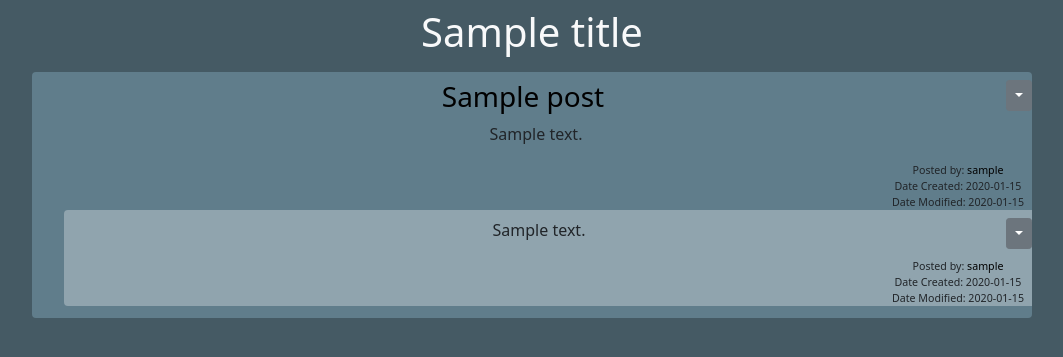
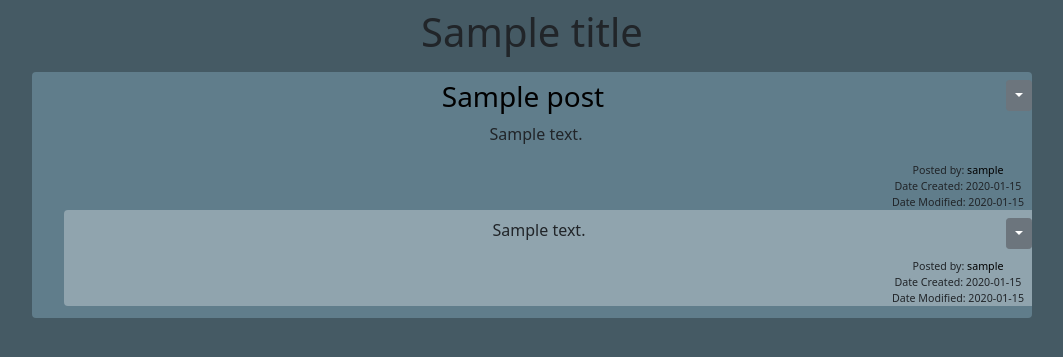
Before and after one commit to ZakMcRae/psts-api-front-end, a FastAPI app: template Blog_FastAPI/templates/post/show_posts.html in a window 1280 px wide. Shown: the part 56-413 px from the top of the page, without its empty margins (108-1171 px from the left). Run offline with FastAPI, Linux system fonts and the light colour scheme; the template is opened without the code that fills it: most values are stand-ins (such as "Sample title", 1, 10 or a date in 2020).

Commit message:
unified style
html/css tweaks to make site more uniform

```diff
--- a/Blog_FastAPI/templates/post/show_posts.html
+++ b/Blog_FastAPI/templates/post/show_posts.html
@@ -3,7 +3,7 @@
 {% block content %}
     <div>
         {% if title %}
-            <h1 class="text-center text-light p-2">{{ title }}</h1>
+            <h1 class="text-center p-2">{{ title }}</h1>
         {% endif %}
     </div>
 
```
